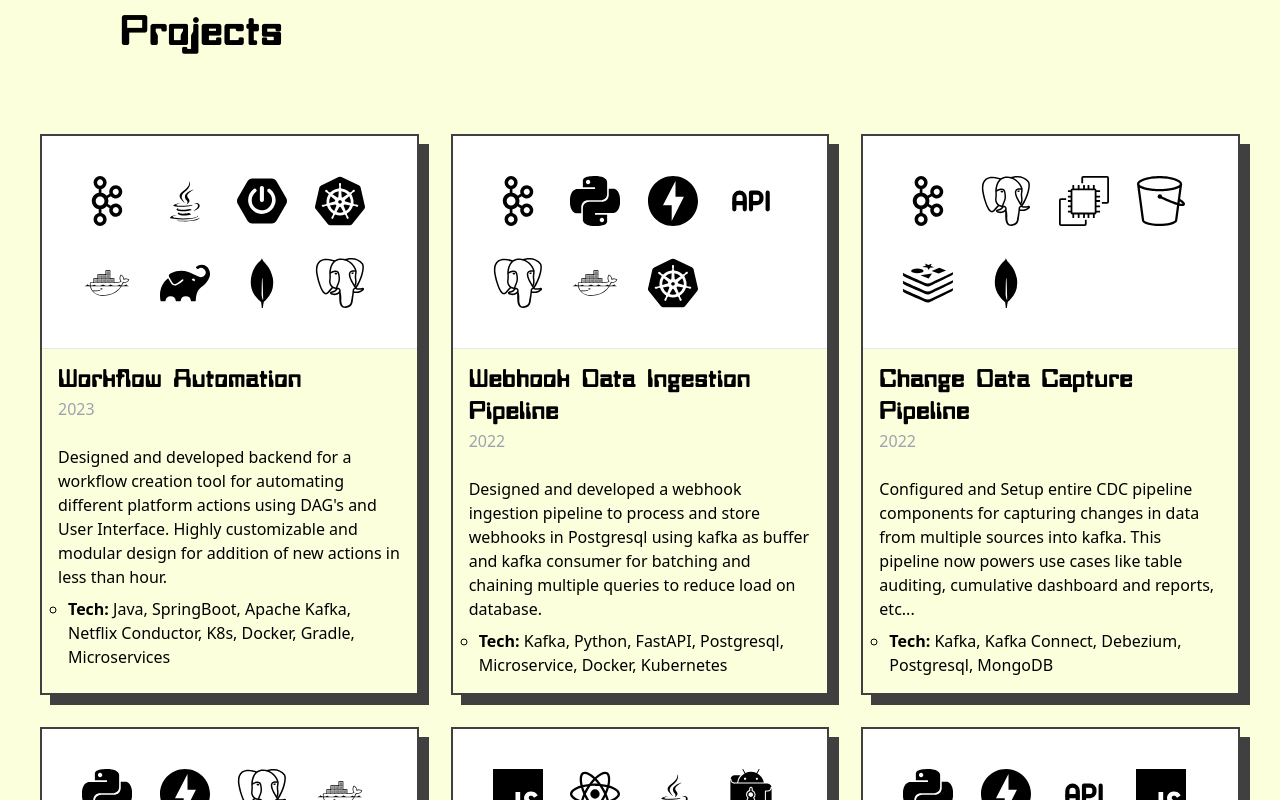
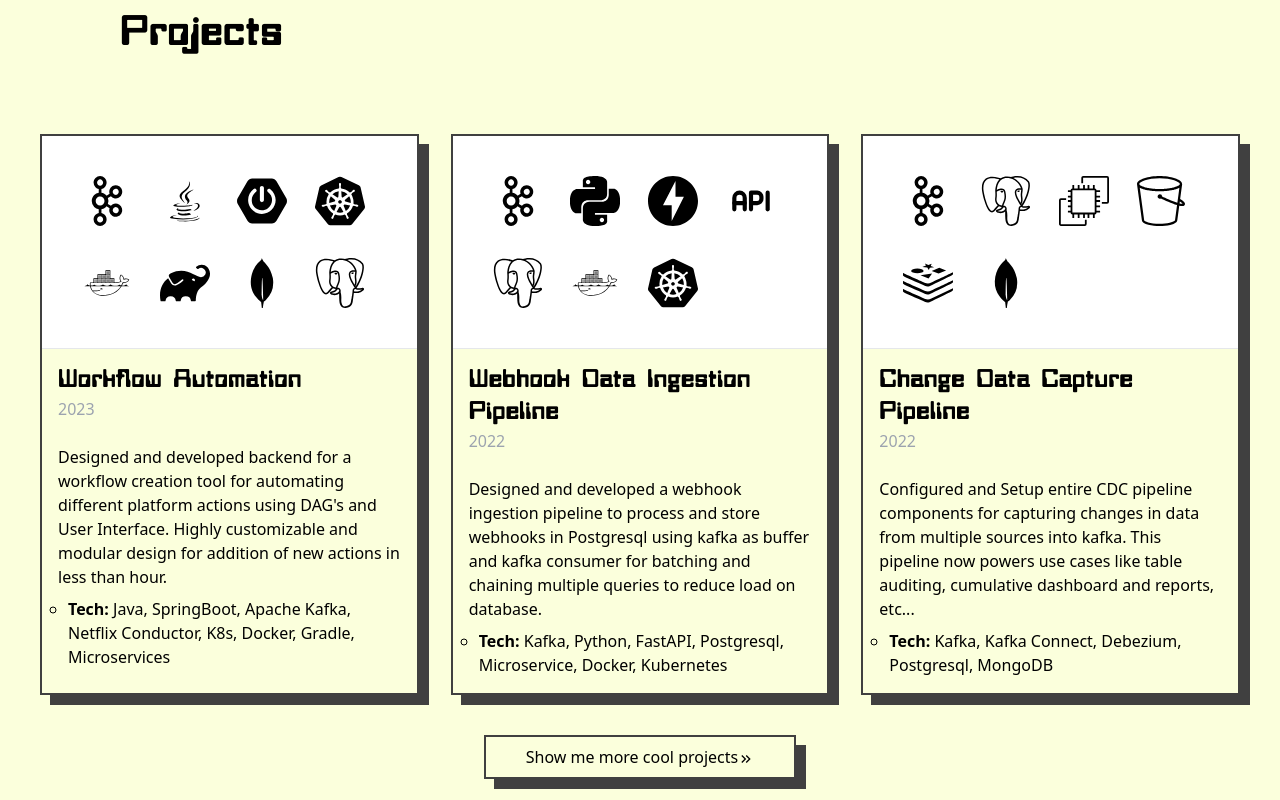
Before and after one commit to sunil-kumarr/sunil-kumarr.git.io, a React (Vite) app: page / in a window 1280 px wide. Shown: the part 1540-2340 px from the top of the page. Built offline with nearby package versions, Linux system fonts and the light colour scheme.

Commit message:
button activated

```diff
--- a/src/pages/home/sections/IntroSection.jsx
+++ b/src/pages/home/sections/IntroSection.jsx
@@ -19,7 +19,7 @@ const IntroSection = () => (
         <h1 class="text-3xl md:text-4xl lg:text-6xl">
           I Like to create, build and connect things on server side. I also
           write and talk about tech stuff.
-          <span>🔨</span>
+          <span id="hammer">🔨</span>
         </h1>
       </div>
     </div>
--- a/src/pages/home/sections/ProjectSection.jsx
+++ b/src/pages/home/sections/ProjectSection.jsx
@@ -1,4 +1,4 @@
-import React from "react";
+import React, { useState } from "react";
 import ShadowCard from "../../../components/ShadowCard";
 import { DiJava, DiDocker } from "react-icons/di";
 import { MdKeyboardDoubleArrowRight } from "react-icons/md";
@@ -20,11 +20,18 @@ import {
   SiRedis,
 } from "react-icons/si";
 
-const ProjectSection = () => (
+const ProjectSection = () => {
+  const [showMoreProjects, setShowMoreProjects] = useState(false);
+  const [buttonText, setButtonText] = useState("Show me more cool projects");
+  return (
     <section>
       <div className="flex flex-col justify-center align-center p-10 bg-[#FBFFDC]">
         <h1 className="m-20 customFont"> Projects </h1>
-      <div className="grid grid-cols-1 grid-rows-6 grid-flow-col gap-8 lg:grid-cols-3 lg:grid-rows-1 lg:grid-flow-row">
+        <div
+          className={`grid grid-cols-1 grid-rows-${
+            showMoreProjects ? 6 : 3
+          } grid-flow-col gap-8 lg:grid-cols-3 lg:grid-rows-1 lg:grid-flow-row`}
+        >
           <ShadowCard
             icons={[
               <SiApachekafka />,
@@ -42,12 +49,12 @@ const ProjectSection = () => (
               <p>
                 Designed and developed backend for a workflow creation tool for
                 automating different platform actions using DAG's and User
-              Interface. Highly customizable and modular design for addition of
-              new actions in less than hour.
+                Interface. Highly customizable and modular design for addition
+                of new actions in less than hour.
                 <ol className="desc_style pt-2">
                   <li>
-                  <strong>Tech:</strong> Java, SpringBoot, Apache Kafka, Netflix
-                  Conductor, K8s, Docker, Gradle, Microservices
+                    <strong>Tech:</strong> Java, SpringBoot, Apache Kafka,
+                    Netflix Conductor, K8s, Docker, Gradle, Microservices
                   </li>
                 </ol>
               </p>
@@ -68,10 +75,10 @@ const ProjectSection = () => (
             title="Webhook Data Ingestion Pipeline"
             description={
               <p>
-              Designed and developed a webhook ingestion pipeline to process and
-              store webhooks in Postgresql using kafka as buffer and kafka
-              consumer for batching and chaining multiple queries to reduce load
-              on database.
+                Designed and developed a webhook ingestion pipeline to process
+                and store webhooks in Postgresql using kafka as buffer and kafka
+                consumer for batching and chaining multiple queries to reduce
+                load on database.
                 <ol className="desc_style pt-2">
                   <li>
                     <strong>Tech:</strong> Kafka, Python, FastAPI, Postgresql,
@@ -95,10 +102,10 @@ const ProjectSection = () => (
             title="Change Data Capture Pipeline"
             description={
               <p>
-              Configured and Setup entire CDC pipeline components for capturing
-              changes in data from multiple sources into kafka. This pipeline
-              now powers use cases like table auditing, cumulative dashboard and
-              reports, etc...
+                Configured and Setup entire CDC pipeline components for
+                capturing changes in data from multiple sources into kafka. This
+                pipeline now powers use cases like table auditing, cumulative
+                dashboard and reports, etc...
                 <ol className="desc_style pt-2">
                   <li>
                     <strong>Tech:</strong> Kafka, Kafka Connect, Debezium,
@@ -108,6 +115,10 @@ const ProjectSection = () => (
               </p>
             }
           />
+
+          {showMoreProjects && (
+            <>
+              {" "}
               <ShadowCard
                 icons={[
                   <SiPython />,
@@ -120,8 +131,9 @@ const ProjectSection = () => (
                 title="Communication Microservice"
                 description={
                   <p>
-              Redesigned and optimised entire service data flow for performance
-              improvement gains in API calls of upto 10x times.
+                    Redesigned and optimised entire service data flow for
+                    performance improvement gains in API calls of upto 10x
+                    times.
                     <ol className="desc_style pt-2">
                       <li>
                         <strong>Tech:</strong> Python,FastAPI, Postgresql,
@@ -142,12 +154,12 @@ const ProjectSection = () => (
                 title="CG Collect (Feet On Street) "
                 description={
                   <p>
-              On Field Collection application for agent to track and recovery
-              collections amount from defaulters.
+                    On Field Collection application for agent to track and
+                    recovery collections amount from defaulters.
                     <ol className="desc_style">
                       <li>
-                  <strong>Tech:</strong> Javascript, ReactJs, React Native,
-                  Android, Java
+                        <strong>Tech:</strong> Javascript, ReactJs, React
+                        Native, Android, Java
                       </li>
                     </ol>
                   </p>
@@ -168,24 +180,38 @@ const ProjectSection = () => (
                 title="Telecalling Microservice"
                 description={
                   <p>
-              Wrapper Service for vendor API integrations. Integrated more than
-              50+ API from telecalling vendor SAAS paltform and contributed to
-              the frontend of the same.
+                    Wrapper Service for vendor API integrations. Integrated more
+                    than 50+ API from telecalling vendor SAAS paltform and
+                    contributed to the frontend of the same.
                     <ol className="desc_style">
                       <li>
-                  <strong>Tech:</strong> Javascript, ReactJs, React Native,
-                  Android, Java
+                        <strong>Tech:</strong> Javascript, ReactJs, React
+                        Native, Android, Java
                       </li>
                     </ol>
                   </p>
                 }
               />
+            </>
+          )}
         </div>
-      <button className="shadowbox m-10 w-fit px-10 py-2 self-center">
-        Explore More <MdKeyboardDoubleArrowRight className="inline" />
+        <button
+          className="shadowbox m-10 w-fit px-10 py-2 self-center"
+          onClick={(event) => {
+            setShowMoreProjects(!showMoreProjects);
+            if (showMoreProjects) {
+              setButtonText("Show me more of this");
+            } else {
+              setButtonText("Just show me less");
+            }
+          }}
+        >
+          {buttonText}
+          <MdKeyboardDoubleArrowRight className="inline" />
         </button>
       </div>
     </section>
   );
+};
 
 export default ProjectSection;
```
Also changed, not shown: src/index.css (+16 -0 lines). Lines whose indentation alone changed are shown as unchanged.
